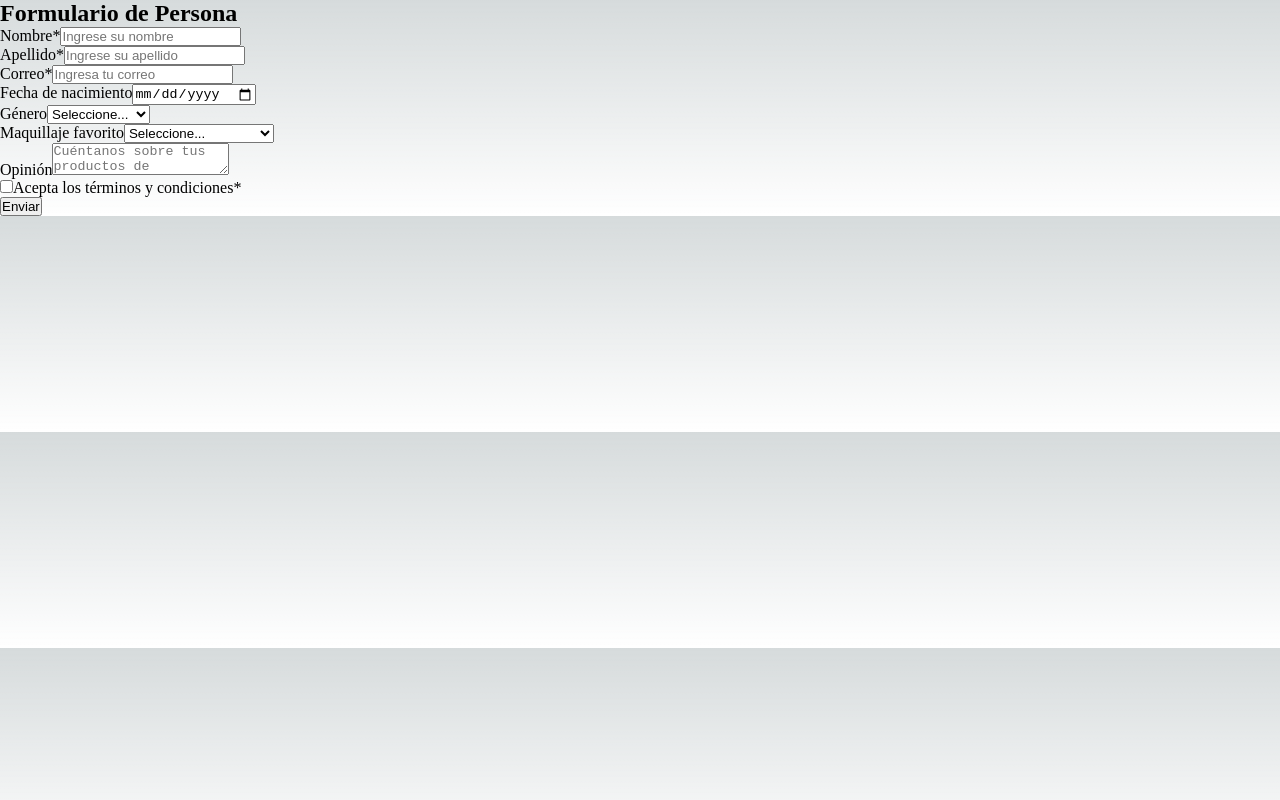
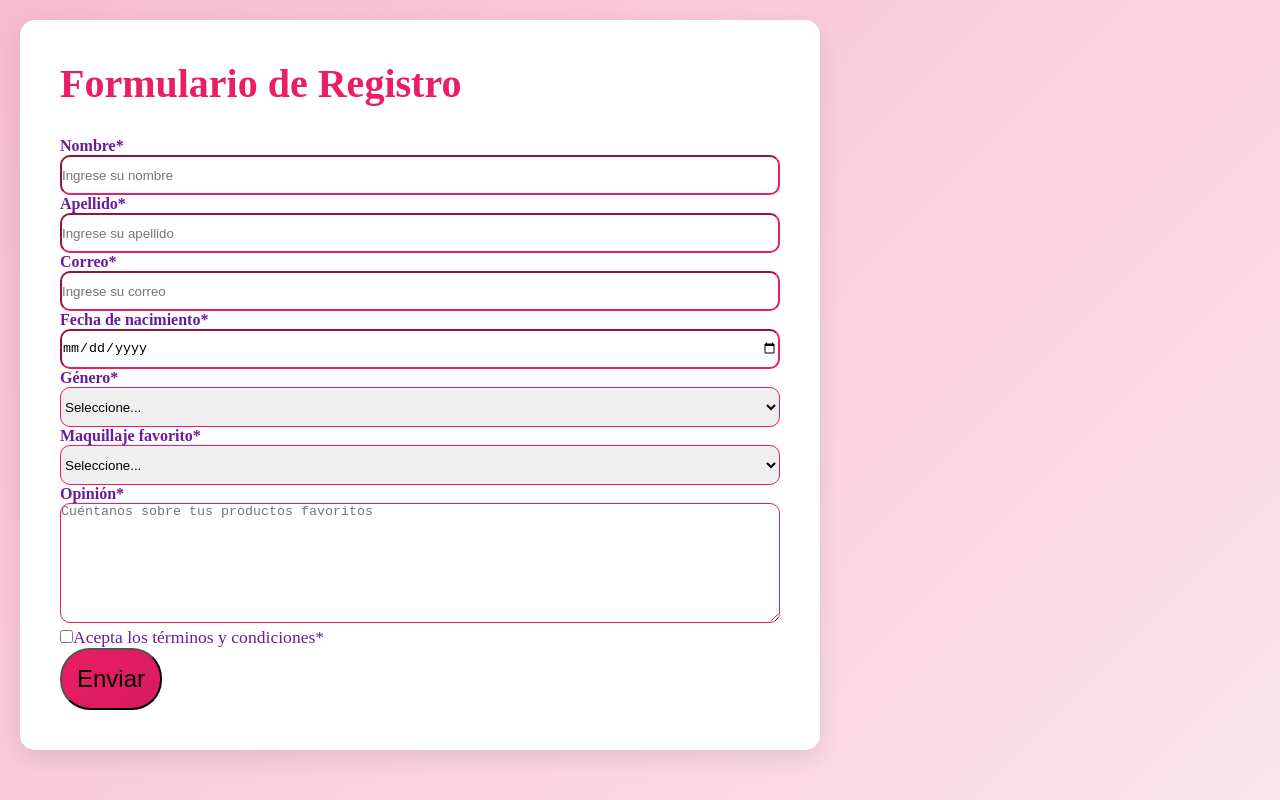
Before and after one commit to Pukyx/EVAMK, a Next.js app: page /Persona in a window 1280 px wide. Built offline with nearby package versions, Linux system fonts and the light colour scheme.

Commit message:
Diseño
Persona

```diff
--- a/src/pages/Persona.tsx
+++ b/src/pages/Persona.tsx
@@ -3,11 +3,7 @@ import { registrarPersona } from "@/Firebase/Promesas";
 import { initialSatePersona } from "@/EstadosIniciales/Persona";
 import { Persona } from "@/Interfaces/Interfaces";
 import React, { useState } from 'react';
-import Form from 'react-bootstrap/Form';
-import Button from 'react-bootstrap/Button';
-import Container from 'react-bootstrap/Container';
-import Row from 'react-bootstrap/Row';
-import Col from 'react-bootstrap/Col';
+import { Form, Button, Container, Row, Col } from 'react-bootstrap';
 
 export const FormularioPersona = () => {
     const [persona, setPersona] = useState<Persona>(initialSatePersona);
@@ -19,17 +15,15 @@ export const FormularioPersona = () => {
     const handleRegistrar = () => {
         const { nombre, apellido, fechaNacimiento, email, maquillaje, genero, favorito, terminos } = persona;
 
-        // Validación de campos obligatorios
-        if (!nombre || !apellido || !fechaNacimiento || !email  || !maquillaje || !genero || !favorito || !terminos) {
+        if (!nombre || !apellido || !fechaNacimiento || !email || !maquillaje || !genero || !favorito || !terminos) {
             alert("Por favor, complete todos los campos obligatorios.");
             return;
         }
 
-        // Registrar la persona
         registrarPersona(persona)
             .then(() => {
                 alert("Registrado con éxito!");
-            window.location.reload(); // Recarga la página después del registro exitoso
+                window.location.reload();
             })
             .catch((e) => {
                 alert("Algo ocurrió");
@@ -38,71 +32,105 @@ export const FormularioPersona = () => {
     };
 
     return (
-        <Container className="bg-white p-4">
-            <h2 className="text-center text-primary my-4">Formulario de Persona</h2>
+        <Container
+            fluid
+            className="d-flex justify-content-center align-items-center"
+            style={{
+                minHeight: "100vh",
+                background: "linear-gradient(135deg, #f8bbd0, #fce4ec)",
+                padding: "20px",
+            }}
+        >
+            <div
+                style={{
+                    maxWidth: "800px",
+                    width: "100%",
+                    background: "#fff",
+                    padding: "40px",
+                    borderRadius: "15px",
+                    boxShadow: "0 8px 25px rgba(0, 0, 0, 0.1)",
+                }}
+            >
+                <h2
+                    className="text-center"
+                    style={{
+                        color: "#e91e63",
+                        fontWeight: "bold",
+                        fontFamily: "'Merriweather', serif",
+                        marginBottom: "30px",
+                        fontSize: "2.5rem",
+                    }}
+                >
+                    Formulario de Registro
+                </h2>
                 <Form>
-                <Row className="mb-3">
+                    <Row className="mb-4">
                         <Col md={6}>
-                        <Form.Group controlId="formNombre">
-                            <Form.Label>Nombre*</Form.Label>
+                            <Form.Group>
+                                <Form.Label style={{ color: "#6a1b9a", fontWeight: "bold" }}>Nombre*</Form.Label>
                                 <Form.Control
                                     type="text"
                                     name="nombre"
                                     placeholder="Ingrese su nombre"
                                     value={persona.nombre}
                                     onChange={(e) => handlePersona(e.currentTarget.name, e.currentTarget.value)}
+                                    style={{ borderRadius: "10px", borderColor: "#e91e63", height: "40px", width: "100%" }}
                                 />
                             </Form.Group>
                         </Col>
                         <Col md={6}>
-                        <Form.Group controlId="formApellido">
-                            <Form.Label>Apellido*</Form.Label>
+                            <Form.Group>
+                                <Form.Label style={{ color: "#6a1b9a", fontWeight: "bold" }}>Apellido*</Form.Label>
                                 <Form.Control
                                     type="text"
                                     name="apellido"
                                     placeholder="Ingrese su apellido"
                                     value={persona.apellido}
                                     onChange={(e) => handlePersona(e.currentTarget.name, e.currentTarget.value)}
+                                    style={{ borderRadius: "10px", borderColor: "#e91e63", height: "40px", width: "100%" }}
                                 />
                             </Form.Group>
                         </Col>
                     </Row>
 
-                <Row className="mb-3">
+                    <Row className="mb-4">
                         <Col md={6}>
-                        <Form.Group controlId="formCorreo">
-                            <Form.Label>Correo*</Form.Label>
+                            <Form.Group>
+                                <Form.Label style={{ color: "#6a1b9a", fontWeight: "bold" }}>Correo*</Form.Label>
                                 <Form.Control
                                     type="email"
                                     name="email"
-                                placeholder="Ingresa tu correo"
+                                    placeholder="Ingrese su correo"
                                     value={persona.email}
                                     onChange={(e) => handlePersona(e.currentTarget.name, e.currentTarget.value)}
+                                    style={{ borderRadius: "10px", borderColor: "#e91e63", height: "40px", width: "100%" }}
                                 />
                             </Form.Group>
                         </Col>
                         <Col md={6}>
-                        <Form.Group controlId="formFecha">
-                            <Form.Label>Fecha de nacimiento</Form.Label>
+                            <Form.Group>
+                                <Form.Label style={{ color: "#6a1b9a", fontWeight: "bold" }}>Fecha de nacimiento*</Form.Label>
                                 <Form.Control
                                     type="date"
                                     name="fechaNacimiento"
                                     value={persona.fechaNacimiento}
                                     onChange={(e) => handlePersona(e.currentTarget.name, e.currentTarget.value)}
+                                    style={{ borderRadius: "10px", borderColor: "#e91e63", height: "40px", width: "100%" }}
                                 />
                             </Form.Group>
                         </Col>
                     </Row>
 
-                <Row className="mb-3">
+                    <Row className="mb-4">
                         <Col md={6}>
-                        <Form.Group controlId="formGenero">
-                            <Form.Label>Género</Form.Label>
+                            <Form.Group>
+                                <Form.Label style={{ color: "#6a1b9a", fontWeight: "bold" }}>Género*</Form.Label>
                                 <Form.Control
                                     as="select"
                                     name="genero"
                                     value={persona.genero}
                                     onChange={(e) => handlePersona(e.currentTarget.name, e.currentTarget.value)}
+                                    style={{ borderRadius: "10px", borderColor: "#e91e63", height: "40px", width: "100%" }}
                                 >
                                     <option value="">Seleccione...</option>
                                     <option value="Masculino">Masculino</option>
@@ -112,13 +140,14 @@ export const FormularioPersona = () => {
                             </Form.Group>
                         </Col>
                         <Col md={6}>
-                        <Form.Group controlId="formFavorito">
-                            <Form.Label>Maquillaje favorito</Form.Label>
+                            <Form.Group>
+                                <Form.Label style={{ color: "#6a1b9a", fontWeight: "bold" }}>Maquillaje favorito*</Form.Label>
                                 <Form.Control
                                     as="select"
                                     name="maquillaje"
                                     value={persona.maquillaje}
                                     onChange={(e) => handlePersona(e.currentTarget.name, e.currentTarget.value)}
+                                    style={{ borderRadius: "10px", borderColor: "#e91e63", height: "40px", width: "100%" }}
                                 >
                                     <option value="">Seleccione...</option>
                                     <option value="Máscara de pestañas">Máscara de pestañas</option>
@@ -130,39 +159,52 @@ export const FormularioPersona = () => {
                         </Col>
                     </Row>
 
-                <Row className="mb-3">
-                    <Col md={12}>
-                        <Form.Group controlId="formOpinion">
-                            <Form.Label>Opinión</Form.Label>
+                    <Row className="mb-4">
+                        <Col>
+                            <Form.Group>
+                                <Form.Label style={{ color: "#6a1b9a", fontWeight: "bold" }}>Opinión*</Form.Label>
                                 <Form.Control
                                     as="textarea"
                                     name="favorito"
-                                placeholder="Cuéntanos sobre tus productos de maquillaje asiático favoritos"
+                                    placeholder="Cuéntanos sobre tus productos favoritos"
                                     value={persona.favorito}
                                     onChange={(e) => handlePersona(e.currentTarget.name, e.currentTarget.value)}
+                                    style={{ borderRadius: "10px", borderColor: "#e91e63", height: "120px", width: "100%" }}
                                 />
                             </Form.Group>
                         </Col>
                     </Row>
 
-                <Row className="mb-3">
-                    <Col md={12}>
-                        <Form.Group controlId="formTerminos">
+                    <Row className="mb-4">
+                        <Col>
+                            <Form.Group>
                                 <Form.Check
                                     type="checkbox"
                                     name="terminos"
                                     label="Acepta los términos y condiciones*"
                                     checked={persona.terminos}
                                     onChange={(e) => handlePersona(e.currentTarget.name, e.currentTarget.checked)}
+                                    style={{ fontSize: "1.1rem", color: "#6a1b9a" }}
                                 />
                             </Form.Group>
                         </Col>
                     </Row>
 
-                <Button variant="pink" type="button" onClick={handleRegistrar} className="w-100">
+                    <Button
+                        variant="danger"
+                        className="w-100 shadow"
+                        style={{
+                            background: "linear-gradient(135deg, #e91e63, #d81b60)",
+                            borderRadius: "30px",
+                            fontSize: "1.5rem",
+                            padding: "15px",
+                        }}
+                        onClick={handleRegistrar}
+                    >
                         Enviar
                     </Button>
                 </Form>
+            </div>
         </Container>
     );
 };
```
Lines whose indentation alone changed are shown as unchanged.
